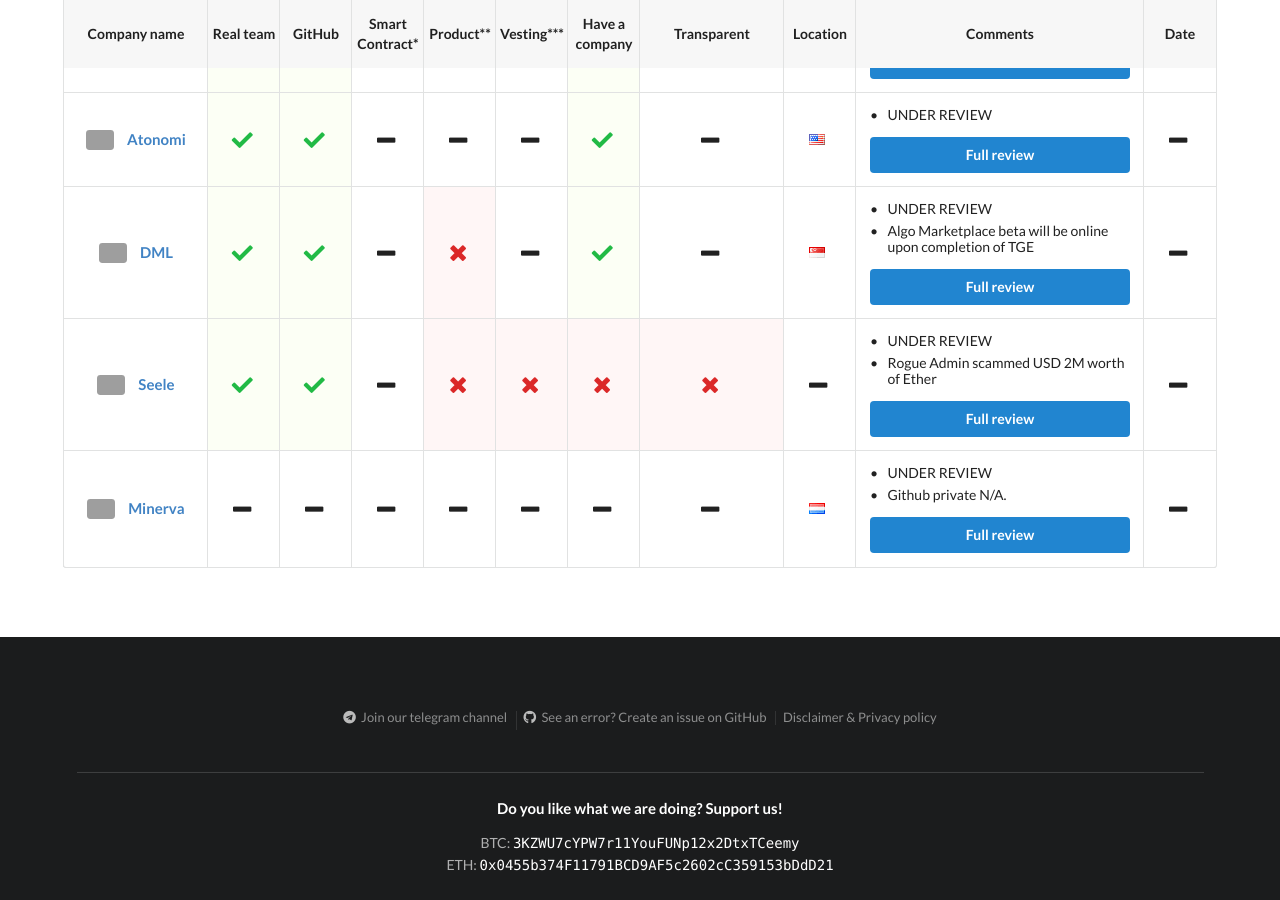
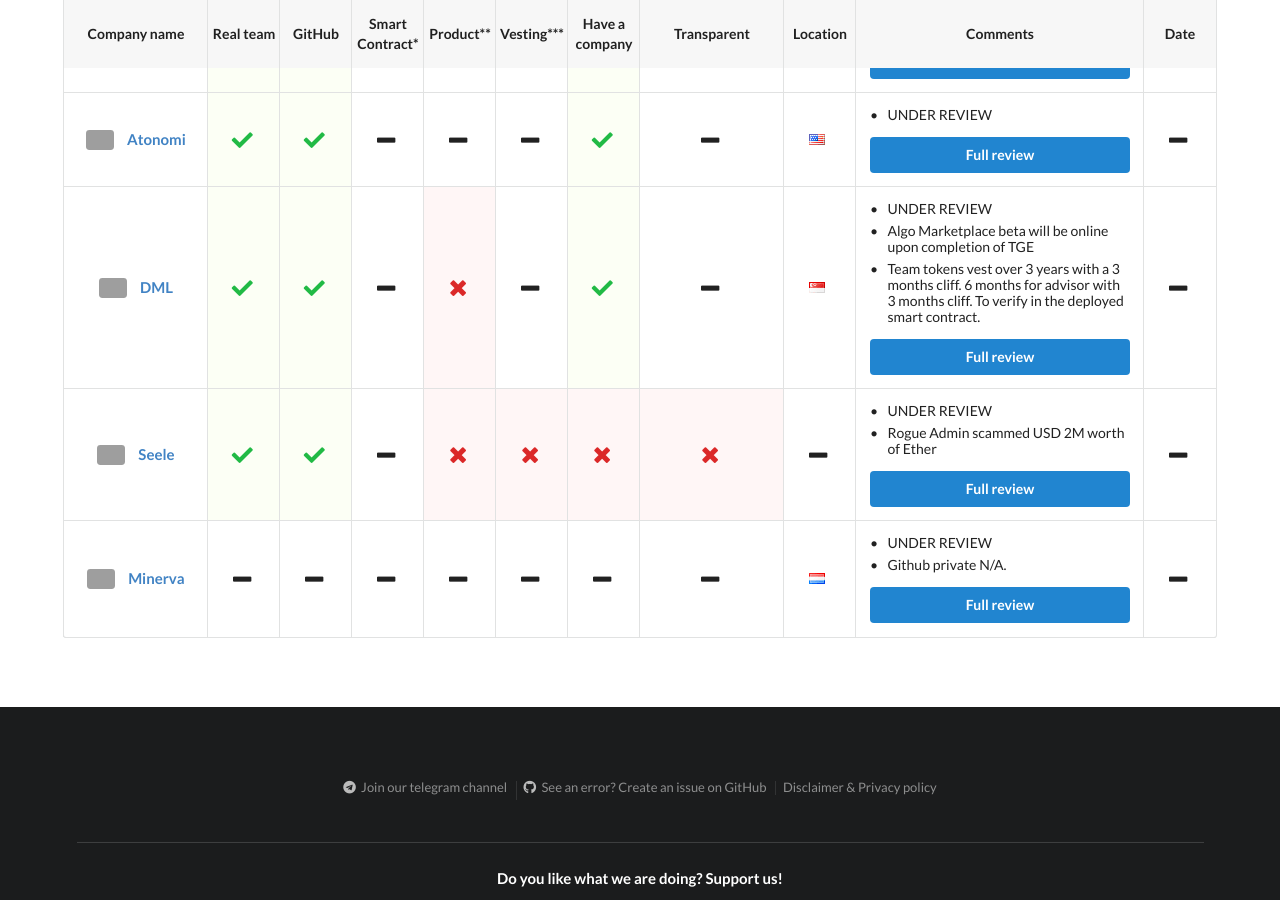
Before and after one commit to ico-check/ico-check, a Jekyll site: the page built from in-review.md, in a window 1280 px wide and 900 px high, scrolled down 1363 px. Built offline with Jekyll 4.4.1, drawn with Linux system fonts in a browser that asks for light colours; nearby versions of some CDN libraries; grey boxes are pictures that could not be loaded.

Commit message:
43-dml-ico-check
Updated comment

```diff
--- a/_data/in-review-icos.yml
+++ b/_data/in-review-icos.yml
@@ -180,6 +180,7 @@
   comments:
     - content: UNDER REVIEW
     - content: Algo Marketplace beta will be online upon completion of TGE
+    - content: Team tokens vest over 3 years with a 3 months cliff. 6 months for advisor with 3 months cliff. To verify in the deployed smart contract.
   ico_start_date:
   ico_end_date:
   safe: false
```
